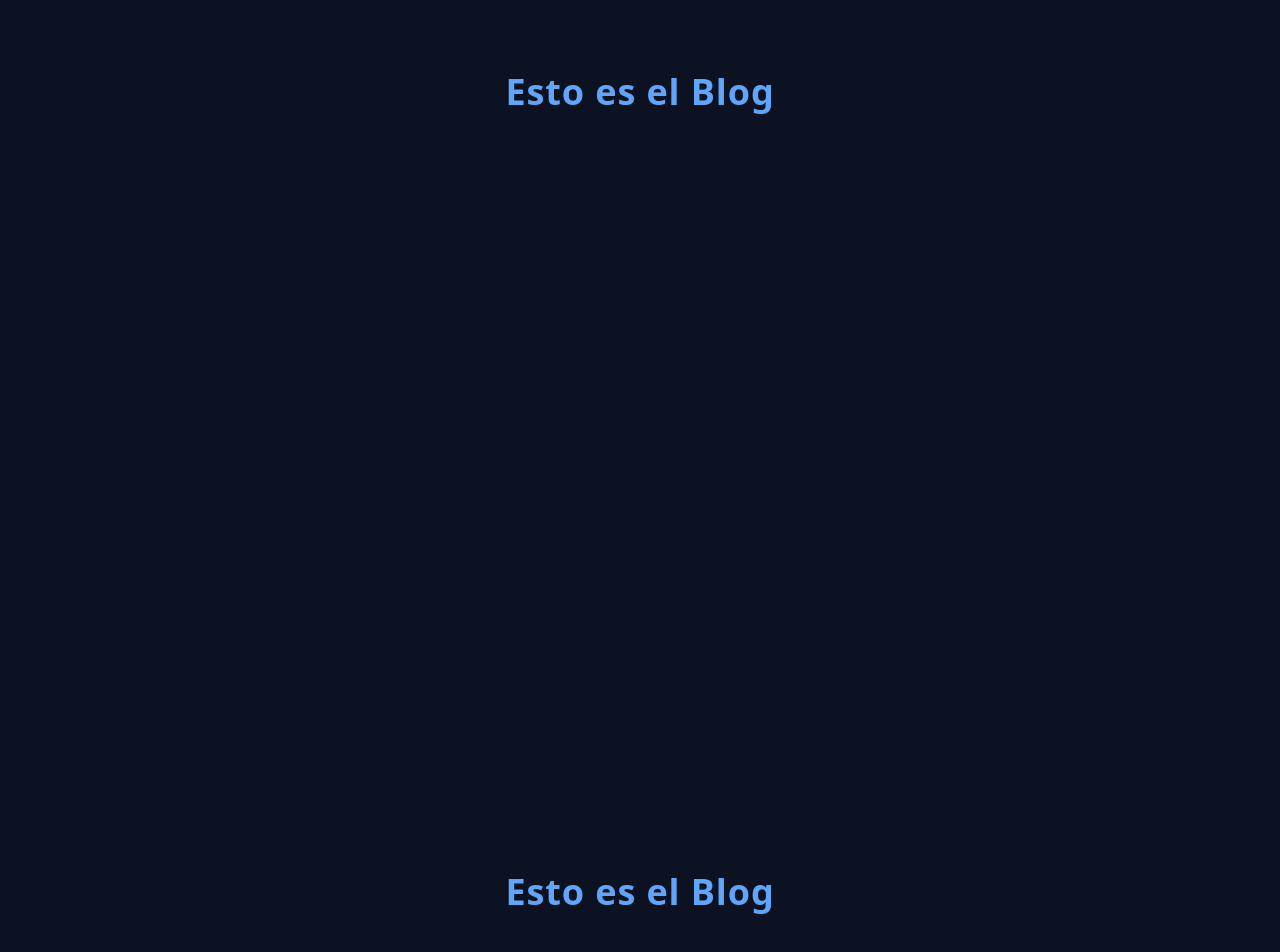
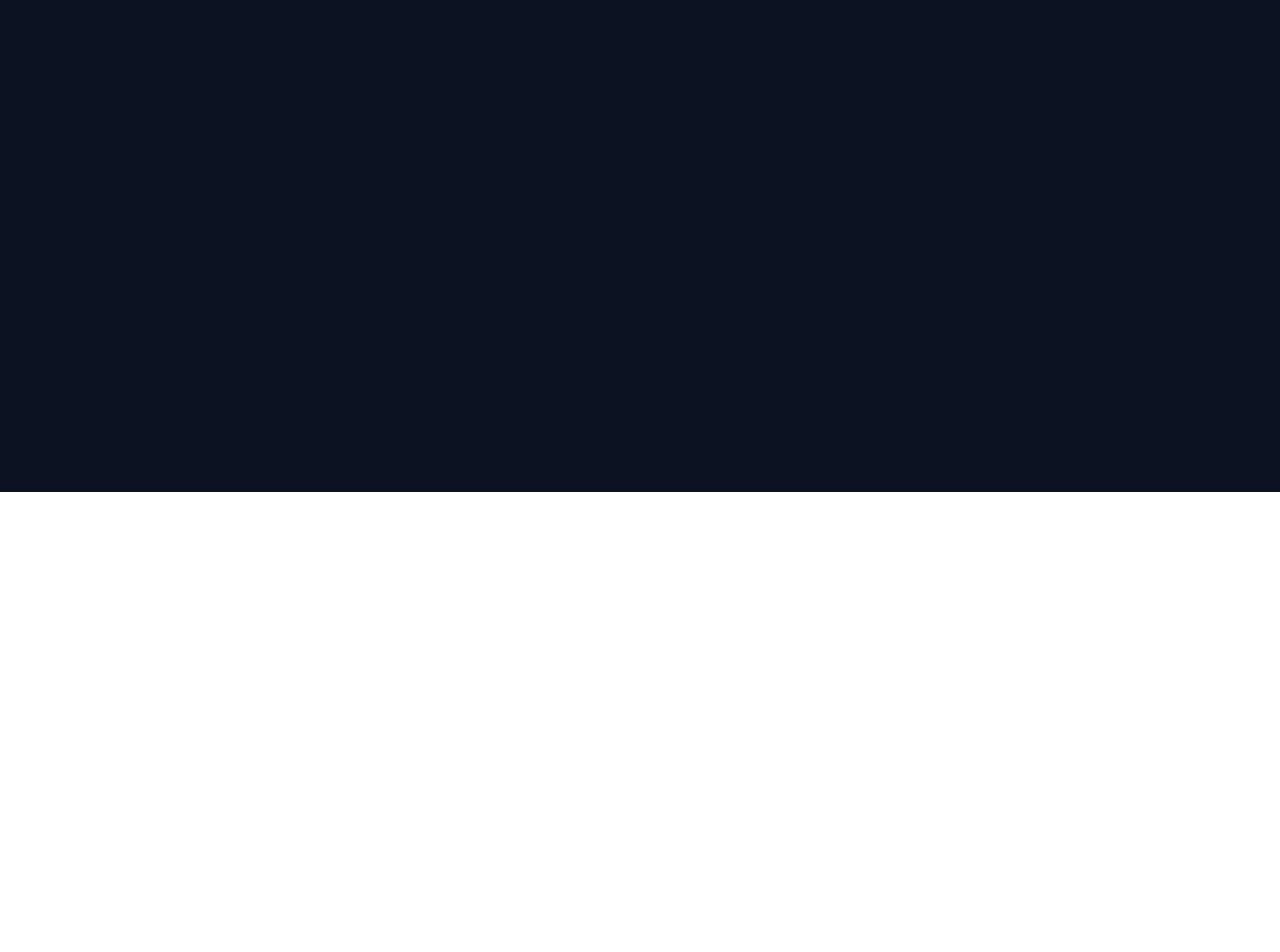
Before and after one commit to ImJars/Development-full-coding, a React (Vite) app: page /blog in a window 1280 px wide. Shown: the part 308-1260 px from the top of the page. After the commit the page ends 800 px from the top, so only its background shows below. Built offline with nearby package versions, Linux system fonts and the light colour scheme.

Commit message:
Update blog.jsx

```diff
--- a/src/blog.jsx
+++ b/src/blog.jsx
@@ -3,24 +3,11 @@ import React from 'react'
 function Blog() {
     return (
         <>
-            <div
-                className='bg-primary flex justify-center items-center h-screen'
+            <section
+                className='bg-primary w-full h-screen text-white'
             >
-                <h1
-                    className='text-4xl font-semibold tracking-wide text-text-blue'
-                >
-                    Esto es el Blog
-                </h1>
-            </div>
-            <div
-                className='bg-primary flex justify-center items-center h-screen'
-            >
-                <h1
-                    className='text-4xl font-semibold tracking-wide text-text-blue'
-                >
-                    Esto es el Blog
-                </h1>
-            </div>
+
+            </section>
         </>
     )
 }
```
